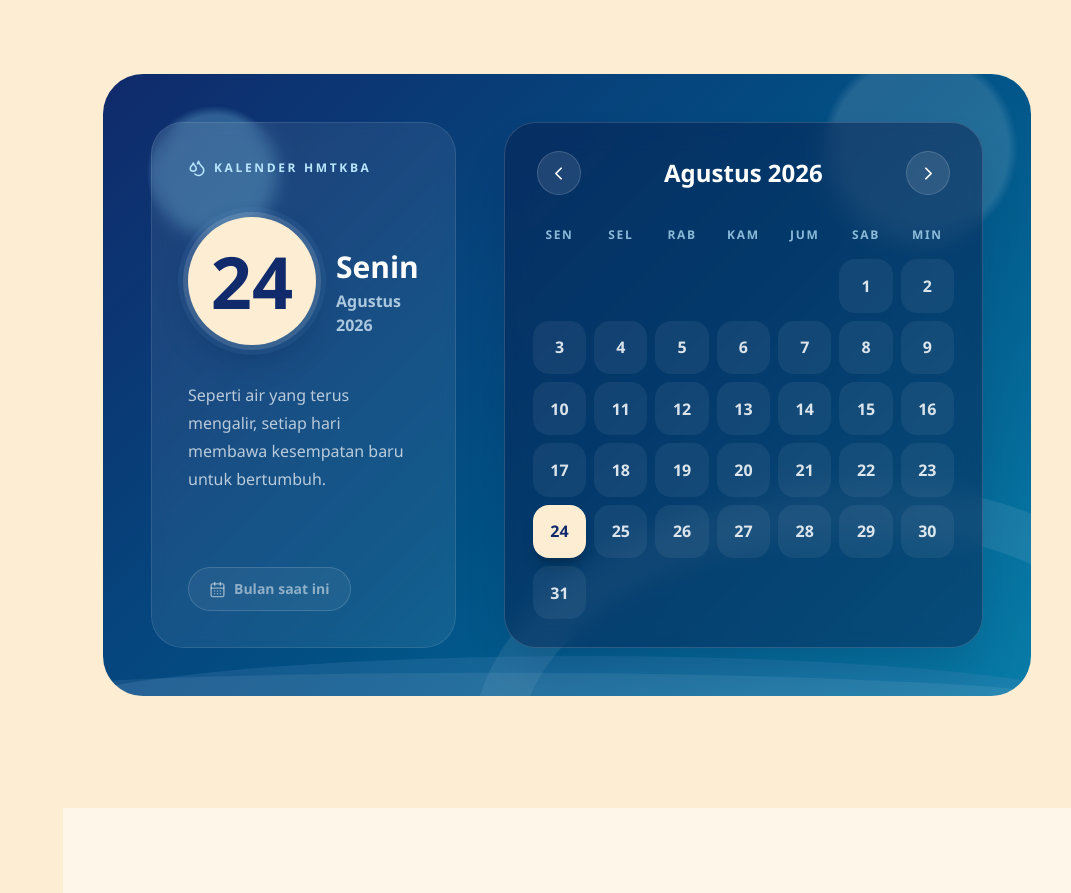
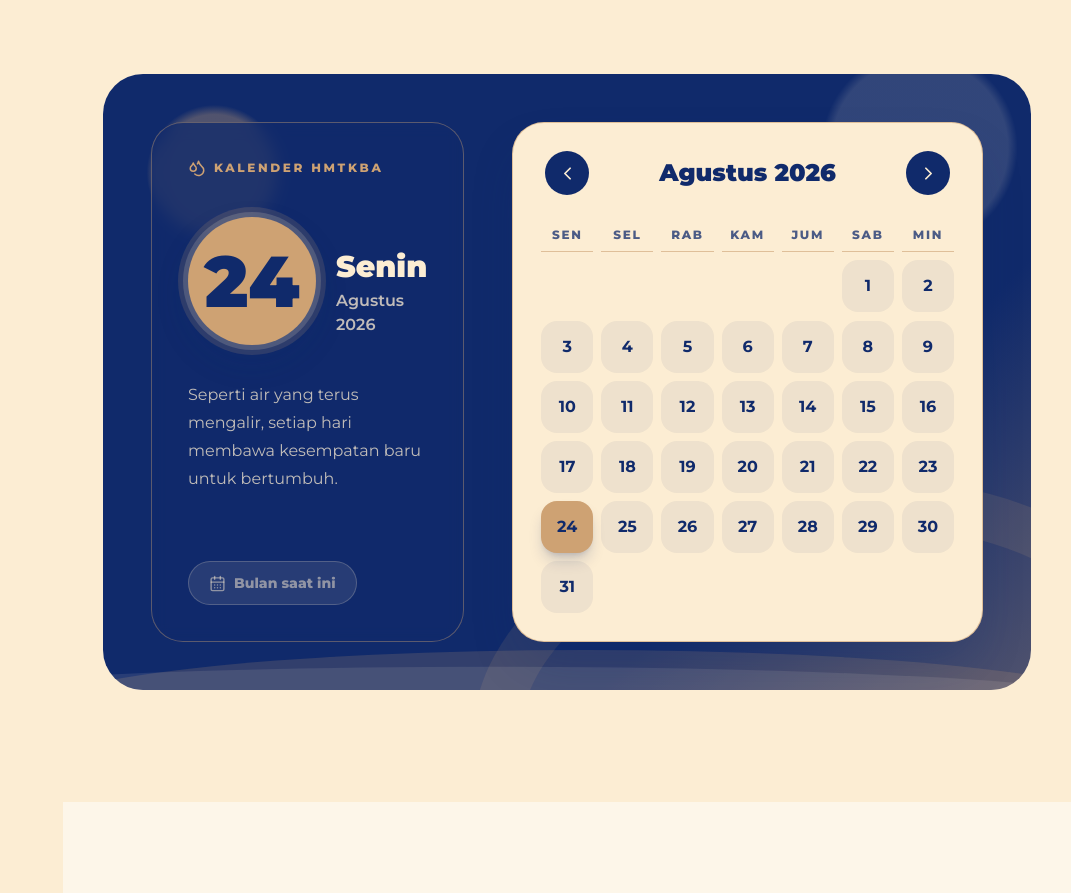
Before and after one commit to Ryuuzeki/WEB-for-ORGANIZATION, a Next.js app: page / in a window 1280 px wide. Shown: the part 3640-4533 px from the top of the page, without its empty margins (209-1280 px from the left). Built offline with nearby package versions, Linux system fonts and the light colour scheme.

Commit message:
Selaraskan kalender dengan identitas HMTKBA

```diff
--- a/package.json
+++ b/package.json
@@ -12,6 +12,7 @@
     "lint": "eslint"
   },
   "dependencies": {
+    "@fontsource/montserrat": "^5.2.8",
     "@use-gesture/react": "^10.3.1",
     "fast-xml-parser": "^5.3.7",
     "framer-motion": "^12.34.3",
--- a/scripts/build.mjs
+++ b/scripts/build.mjs
@@ -73,6 +73,7 @@
 import * as __codexNodeQuerystring from "node:querystring";
 import * as __codexNodeStream from "node:stream";
 import * as __codexNodeStreamPromises from "node:stream/promises";
+import * as __codexNodeStreamWeb from "node:stream/web";
 import * as __codexNodeTimers from "node:timers";
 import * as __codexNodeTimersPromises from "node:timers/promises";
 import * as __codexNodeUrl from "node:url";
@@ -104,6 +105,7 @@
   ["querystring", __codexNodeQuerystring],
   ["stream", __codexNodeStream],
   ["stream/promises", __codexNodeStreamPromises],
+  ["stream/web", __codexNodeStreamWeb],
   ["timers", __codexNodeTimers],
   ["timers/promises", __codexNodeTimersPromises],
   ["url", __codexNodeUrl],
--- a/src/presentation/app/layout.tsx
+++ b/src/presentation/app/layout.tsx
@@ -1,4 +1,9 @@
 import type { Metadata } from "next";
+import "@fontsource/montserrat/400.css";
+import "@fontsource/montserrat/600.css";
+import "@fontsource/montserrat/700.css";
+import "@fontsource/montserrat/800.css";
+import "@fontsource/montserrat/900.css";
 import "../styles/globals.css";
 import { SiteShell } from "../components/ui/SiteShell";
 import { WaveLoadingScreen } from "../components/animations/WaveLoadingScreen";
--- a/src/presentation/components/ui/WaterCalendar.module.css
+++ b/src/presentation/components/ui/WaterCalendar.module.css
@@ -3,9 +3,10 @@
   isolation: isolate;
   overflow: hidden;
   background:
-    radial-gradient(circle at 12% 16%, rgb(117 192 224 / 32%) 0 6%, transparent 7%),
-    radial-gradient(circle at 88% 12%, rgb(255 255 255 / 13%) 0 9%, transparent 10%),
-    linear-gradient(135deg, #102a6b 0%, #015185 54%, #087ca7 100%);
+    radial-gradient(circle at 12% 16%, rgb(206 162 115 / 34%) 0 6%, transparent 7%),
+    radial-gradient(circle at 88% 12%, rgb(252 237 211 / 14%) 0 9%, transparent 10%),
+    linear-gradient(135deg, #102a6b 0%, #102a6b 72%, #cea273 155%);
+  font-family: "Montserrat", ui-sans-serif, system-ui, sans-serif;
 }
 
 .shell::before {
@@ -15,7 +16,7 @@
   bottom: -15rem;
   width: 44rem;
   height: 28rem;
-  border: 3rem solid rgb(255 255 255 / 8%);
+  border: 3rem solid rgb(206 162 115 / 12%);
   border-radius: 50%;
   content: "";
   transform: rotate(-8deg);
@@ -36,29 +37,29 @@
   z-index: -1;
   bottom: -5.2rem;
   height: 7.5rem;
-  background: rgb(89 144 192 / 21%);
+  background: rgb(206 162 115 / 18%);
   animation: water-drift 8s ease-in-out infinite alternate;
 }
 
 .wave::before {
   bottom: 1.5rem;
   height: 5rem;
-  background: rgb(255 255 255 / 7%);
+  background: rgb(252 237 211 / 10%);
   transform: translateX(-7%);
 }
 
 .wave::after {
   bottom: 0.5rem;
   height: 4rem;
-  background: rgb(1 81 133 / 32%);
+  background: rgb(16 42 107 / 34%);
   transform: translateX(8%);
 }
 
 .todayRing {
   box-shadow:
-    0 0 0 5px rgb(255 255 255 / 13%),
-    0 0 0 10px rgb(89 144 192 / 12%),
-    0 14px 30px rgb(5 24 72 / 25%);
+    0 0 0 5px rgb(252 237 211 / 16%),
+    0 0 0 10px rgb(206 162 115 / 16%),
+    0 14px 30px rgb(16 42 107 / 25%);
 }
 
 @keyframes water-drift {
--- a/src/presentation/components/ui/WaterCalendar.tsx
+++ b/src/presentation/components/ui/WaterCalendar.tsx
@@ -63,24 +63,24 @@
   };
 
   return (
-    <div className={`${styles.shell} mx-auto max-w-[1400px] rounded-[2.5rem] p-6 text-white sm:p-9 lg:p-12`}>
+    <div className={`${styles.shell} mx-auto max-w-[1400px] rounded-[2.5rem] p-6 text-cream sm:p-9 lg:p-12`}>
       <div className={styles.wave} aria-hidden="true" />
       <div className="relative z-10 grid gap-8 lg:grid-cols-[.72fr_1.28fr] lg:gap-12">
-        <div className="flex flex-col justify-between rounded-[2rem] border border-white/10 bg-white/[.07] p-7 backdrop-blur-sm sm:p-9">
+        <div className="flex flex-col justify-between rounded-[2rem] border border-cta/40 bg-primary/75 p-7 backdrop-blur-sm sm:p-9">
           <div>
-            <p className="flex items-center gap-2 text-xs font-extrabold uppercase tracking-[0.22em] text-sky-200">
+            <p className="flex items-center gap-2 text-xs font-extrabold uppercase tracking-[0.22em] text-cta">
               <Droplets size={18} aria-hidden="true" /> Kalender HMTKBA
             </p>
             <div className="mt-10 flex items-end gap-5">
-              <span className={`${styles.todayRing} grid h-28 w-28 shrink-0 place-items-center rounded-full bg-cream text-6xl font-black text-primary sm:h-32 sm:w-32 sm:text-7xl`}>
+              <span className={`${styles.todayRing} grid h-28 w-28 shrink-0 place-items-center rounded-full bg-cta text-6xl font-black text-primary sm:h-32 sm:w-32 sm:text-7xl`}>
                 {today.getDate()}
               </span>
               <div className="pb-2">
                 <p className="text-2xl font-black sm:text-3xl">{todayName}</p>
-                <p className="mt-1 text-sm font-semibold text-sky-100/75 sm:text-base">{todayMonth}</p>
+                <p className="mt-1 text-sm font-semibold text-cream/75 sm:text-base">{todayMonth}</p>
               </div>
             </div>
-            <p className="mt-9 max-w-sm text-base leading-7 text-white/70">
+            <p className="mt-9 max-w-sm text-base leading-7 text-cream/75">
               Seperti air yang terus mengalir, setiap hari membawa kesempatan baru untuk bertumbuh.
             </p>
           </div>
@@ -88,26 +88,26 @@
             type="button"
             onClick={() => setVisibleMonth(new Date(today.getFullYear(), today.getMonth(), 1))}
             disabled={viewingCurrentMonth}
-            className="mt-8 inline-flex min-h-11 w-fit items-center gap-2 rounded-full border border-white/15 bg-white/10 px-5 text-sm font-bold transition hover:bg-white/20 disabled:cursor-default disabled:bg-white/5 disabled:text-white/50"
+            className="mt-8 inline-flex min-h-11 w-fit items-center gap-2 rounded-full border border-cta bg-cta px-5 text-sm font-extrabold text-primary transition hover:bg-cream disabled:cursor-default disabled:border-cream/20 disabled:bg-cream/10 disabled:text-cream/50"
           >
             <CalendarDays size={17} aria-hidden="true" /> {viewingCurrentMonth ? "Bulan saat ini" : "Kembali ke hari ini"}
           </button>
         </div>
 
-        <div className="rounded-[2rem] border border-white/15 bg-[#071c4a]/45 p-4 shadow-2xl shadow-[#06163b]/20 backdrop-blur-md sm:p-7">
+        <div className="rounded-[2rem] border border-cta/60 bg-cream p-4 text-primary shadow-2xl shadow-primary/25 backdrop-blur-md sm:p-7">
           <div className="flex items-center justify-between gap-4 px-1 pb-6">
-            <button type="button" onClick={() => changeMonth(-1)} className="grid h-11 w-11 place-items-center rounded-full border border-white/15 bg-white/10 transition hover:bg-white/20" aria-label="Bulan sebelumnya">
+            <button type="button" onClick={() => changeMonth(-1)} className="grid h-11 w-11 place-items-center rounded-full border border-primary/15 bg-primary text-cream transition hover:border-cta hover:bg-cta hover:text-primary" aria-label="Bulan sebelumnya">
               <ChevronLeft size={21} />
             </button>
             <h2 className="text-center text-xl font-black sm:text-2xl" aria-live="polite">{monthTitle}</h2>
-            <button type="button" onClick={() => changeMonth(1)} className="grid h-11 w-11 place-items-center rounded-full border border-white/15 bg-white/10 transition hover:bg-white/20" aria-label="Bulan berikutnya">
+            <button type="button" onClick={() => changeMonth(1)} className="grid h-11 w-11 place-items-center rounded-full border border-primary/15 bg-primary text-cream transition hover:border-cta hover:bg-cta hover:text-primary" aria-label="Bulan berikutnya">
               <ChevronRight size={21} />
             </button>
           </div>
 
           <div className="grid grid-cols-7 gap-1.5 text-center sm:gap-2">
             {weekDays.map((day) => (
-              <div key={day} className="py-2 text-[10px] font-extrabold uppercase tracking-[0.14em] text-sky-200/75 sm:text-xs">
+              <div key={day} className="border-b border-cta/60 py-2 text-[10px] font-extrabold uppercase tracking-[0.14em] text-primary/75 sm:text-xs">
                 {day}
               </div>
             ))}
@@ -119,9 +119,9 @@
                   key={`${visibleMonth.getTime()}-${index}`}
                   className={`grid aspect-square place-items-center rounded-2xl text-sm font-bold transition sm:text-base ${
                     isToday
-                      ? "bg-cream text-primary shadow-lg shadow-black/20"
+                      ? "bg-cta text-primary shadow-lg shadow-primary/20"
                       : day
-                        ? "bg-white/[.06] text-white/85 hover:bg-white/[.13]"
+                        ? "bg-primary/[.06] text-primary hover:bg-primary hover:text-cream"
                         : "text-transparent"
                   }`}
                   aria-current={isToday ? "date" : undefined}
--- a/src/presentation/styles/globals.css
+++ b/src/presentation/styles/globals.css
@@ -21,7 +21,7 @@
   --color-cta: var(--hmtkba-gold);
   --color-cream: var(--hmtkba-cream);
 
-  --font-sans: "Aptos", "Segoe UI", ui-sans-serif, system-ui, sans-serif;
+  --font-sans: "Montserrat", ui-sans-serif, system-ui, sans-serif;
 }
 
 body {
```
Also changed, not shown: 1 other file (tests, documents, lock files or other folders).
